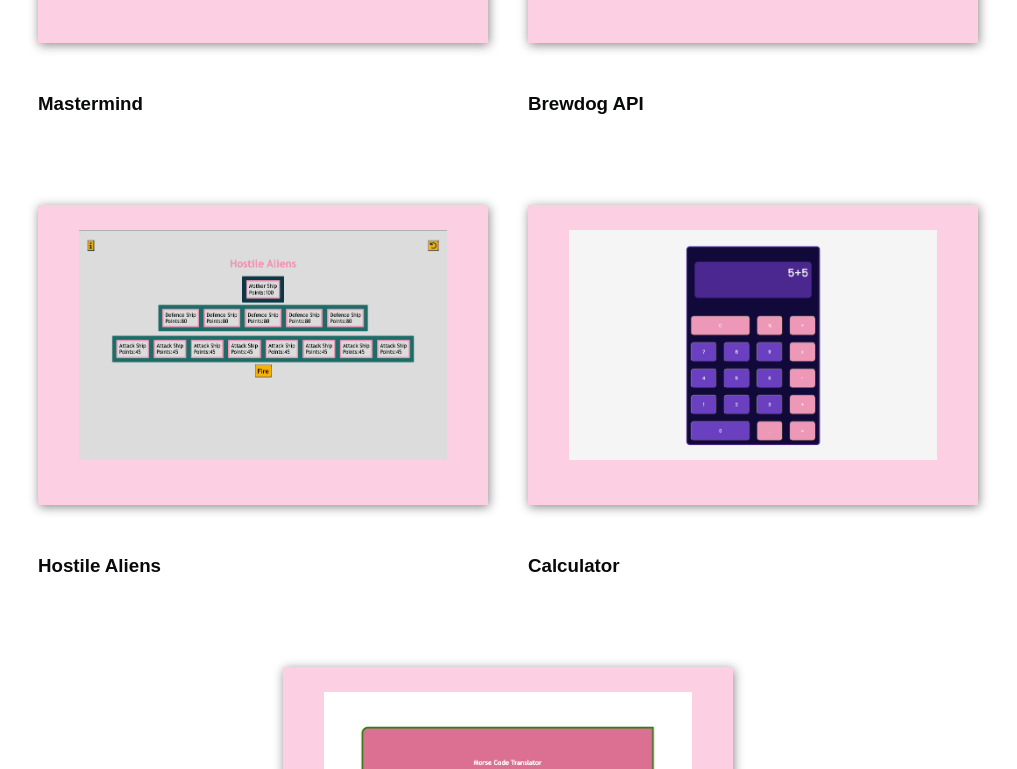
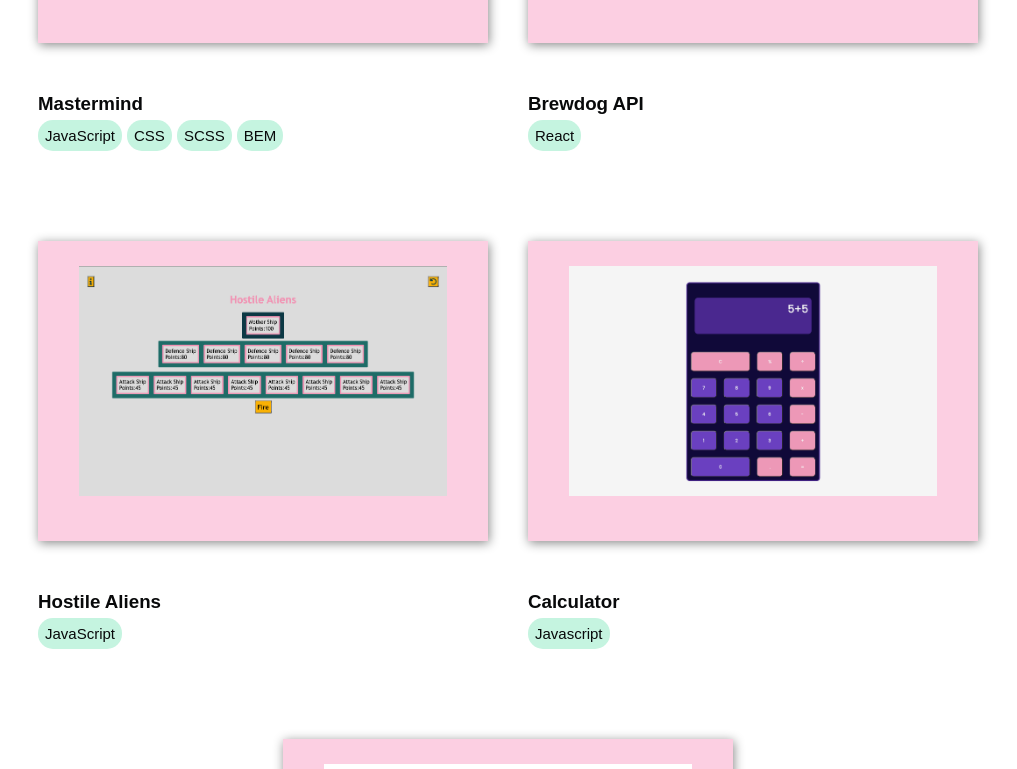
Before and after one commit to OBuckland/portfolio-v2, a React (Create React App) app: page / in a window 1280 px wide. Shown: the part 1171-1940 px from the top of the page, without its empty margins (132-1149 px from the left). Built offline with nearby package versions, Linux system fonts and the light colour scheme; a web font is replaced by a local one.

Commit message:
add technologies to Card

```diff
--- a/src/components/Card/Card.jsx
+++ b/src/components/Card/Card.jsx
@@ -25,10 +25,15 @@ const Card = (props) => {
           </div>
       </div>
 
-    <div className={styles.titleContainer}>
-        <h1>{project.name}</h1>
-        <h3 className={styles.technology}>{project.technology}</h3>
+    <div className={styles.titleAndTechContainer}>
+        <h3>{project.name}</h3>
+        <ul className={styles.technologyList}>
+          {project.technologies.map((technology) => {
+            return <li className={styles.technology} key={technology}>{technology}</li>
+          })}
+        </ul>
     </div>
+
     </section>
   )
 }
--- a/src/components/Card/Card.module.scss
+++ b/src/components/Card/Card.module.scss
@@ -32,14 +32,23 @@
     transform: rotateY(180deg);
 }
 
-.titleContainer {
+.titleAndTechContainer {
     color: $colour-primary-grey;
     text-align: start;
 }
 
-.technology {
-    color: $colour-primary-blue;
+.technologyList {
+    display: flex;
+    // color: $colour-primary-blue;
     // color: $colour-primary-pink;
+    list-style: none;
     font-size: 15px;
-    // background-color: $colour-primary-blue;
+
 }
+
+.technology{
+    border-radius: 15px;
+    background-color: $colour-primary-blue;
+    padding: 7px;
+    margin: 5px 5px 0 0 ;
+}
```
